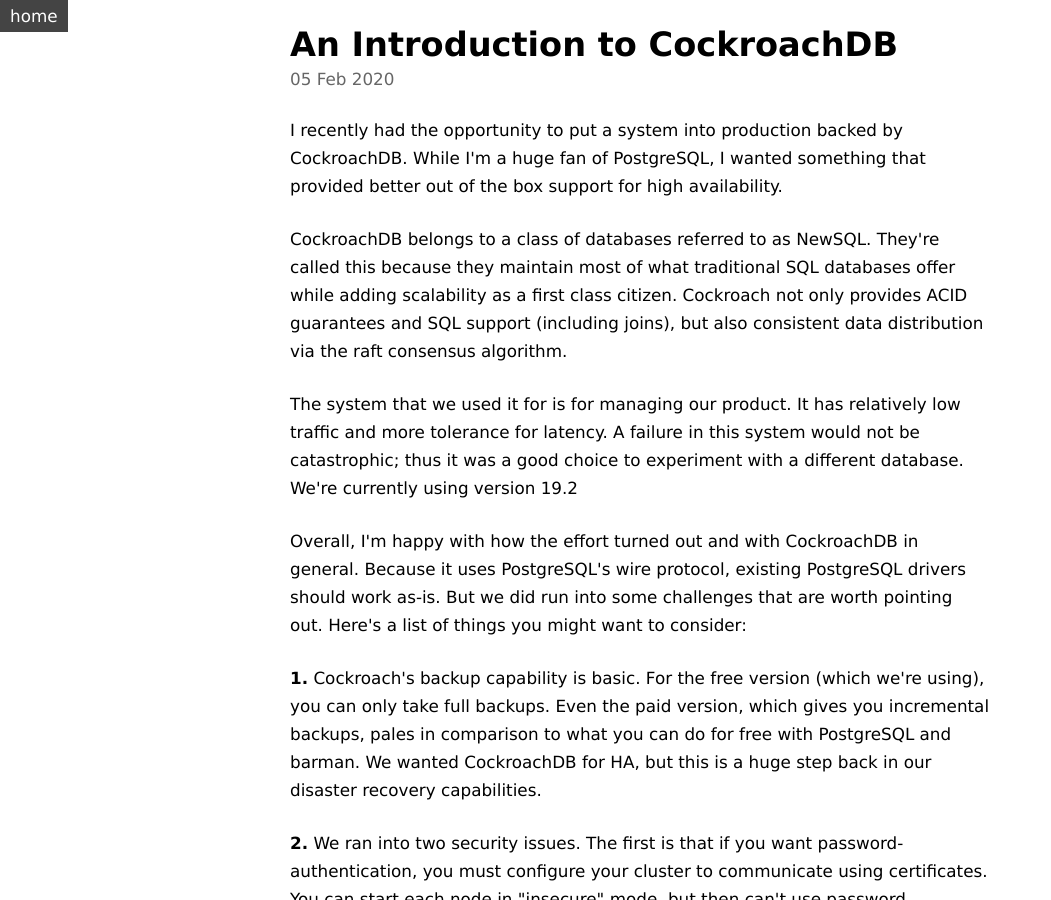
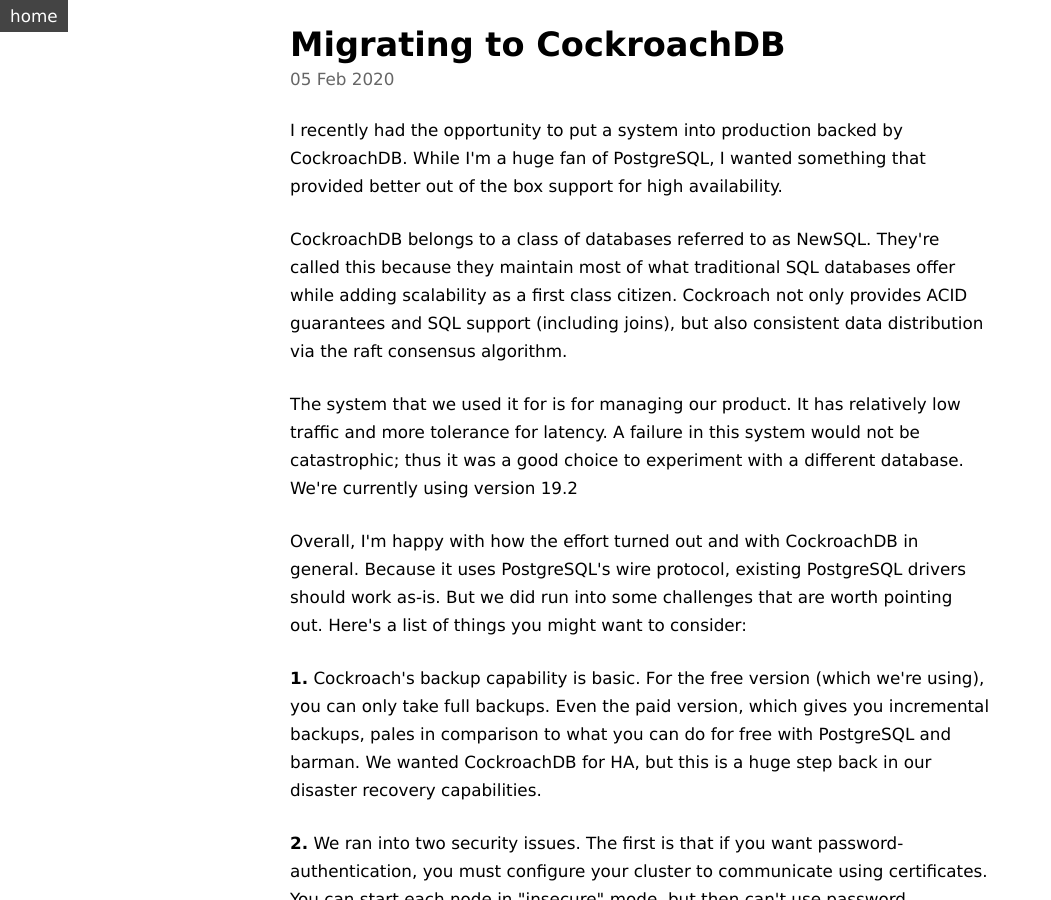
Before and after one commit to karlseguin/blog_old, a Jekyll site: the page built from _posts/2020/2020-02-05-Migrating-To-CockroachDB.html, in a window 1280 px wide and 900 px high. Shown: the whole window, without its empty margins (0-1051 px from the left). Built offline with Jekyll 4.4.1, drawn with Linux system fonts in a browser that asks for light colours.

Commit message:
Better title

```diff
--- a/_posts/2020/2020-02-05-Introduction-To-CockroachDB.html
+++ b/_posts/2020/2020-02-05-Migrating-To-CockroachDB.html
@@ -1,6 +1,6 @@
 ---
 layout: post2
-title: "An Introduction to CockroachDB"
+title: "Migrating to CockroachDB"
 description: "CockroachDB is a newSQL database, behaving much like a traditional database while providing consistent HA and scalability out of the box."
 tags: [learning]
 ---
```
